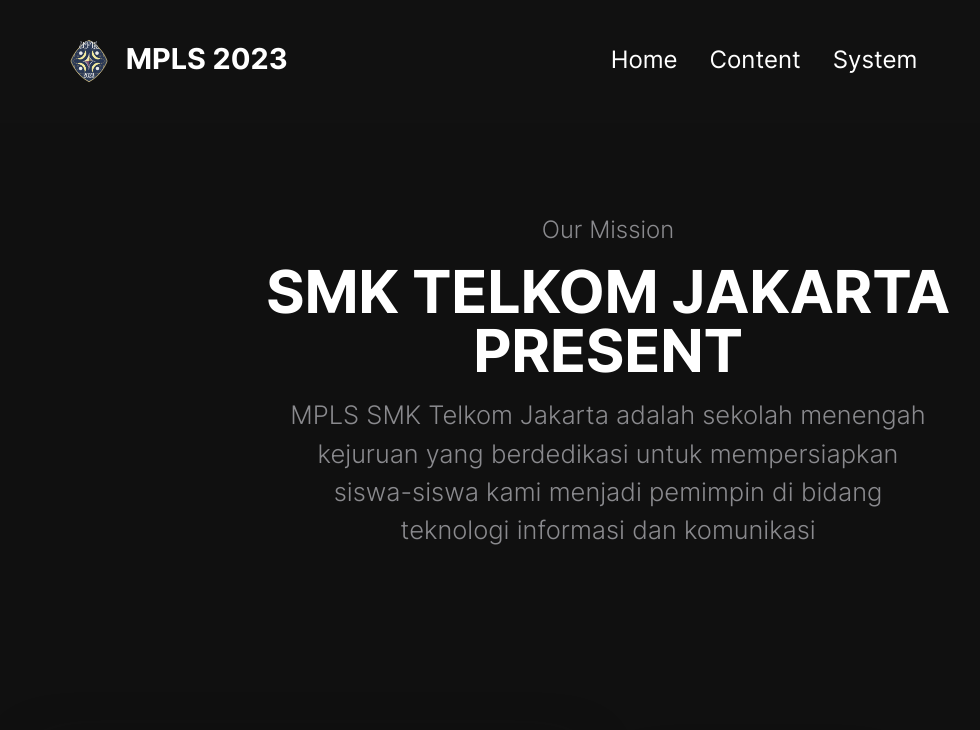
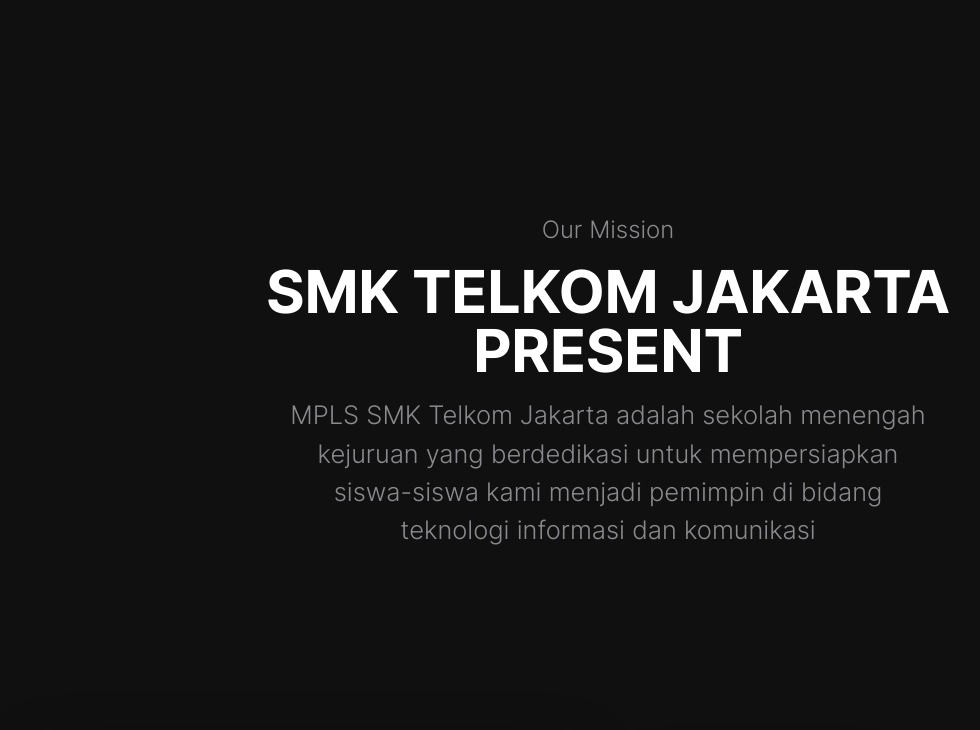
Before and after one commit to kgswhy/MPLS2023, a plain HTML site: page index.html in a window 1280 px wide. Shown: the top 730 px of the page, without its empty margins (32-1012 px from the left). Drawn offline with Linux system fonts and the light colour scheme.

Commit message:
fixing a navbar

```diff
--- a/index.html
+++ b/index.html
@@ -66,33 +66,7 @@
 
   <body class="bg-black text-white mt-0" data-bs-spy="scroll" data-bs-target="#navScroll">
 
-    <nav id="navScroll" class="navbar navbar-dark bg-black fixed-top px-vw-5" tabindex="0">
-  <div class="container">
-    <a class="navbar-brand pe-md-4 fs-4 col-12 col-md-auto text-center" href="index.html">
-  <img src="./img/logo mpls.png" alt="Logo" width="50" height="50" class="d-inline-block align-text-top">
-  <span class="ms-md-1 mt-1 fw-bolder me-md-5">MPLS 2023</span>
-</a>
 
-      <ul class="navbar-nav mx-auto mb-2 mb-lg-0 list-group list-group-horizontal">
-      <li class="nav-item">
-  <a class="nav-link fs-5" href="index.html" aria-label="Homepage">
-    Home
-  </a>
-</li>
-<li class="nav-item">
-  <a class="nav-link fs-5" href="content.html" aria-label="A sample content page">
-    Content
-  </a>
-</li>
-<li class="nav-item">
-  <a class="nav-link fs-5" href="system.html" aria-label="A system message page">
-    System
-  </a>
-</li>
-
-    </ul>
-</div>
-</nav>
 
     <main>
       <div class="w-100 overflow-hidden position-relative bg-black text-white" data-aos="fade">
```
